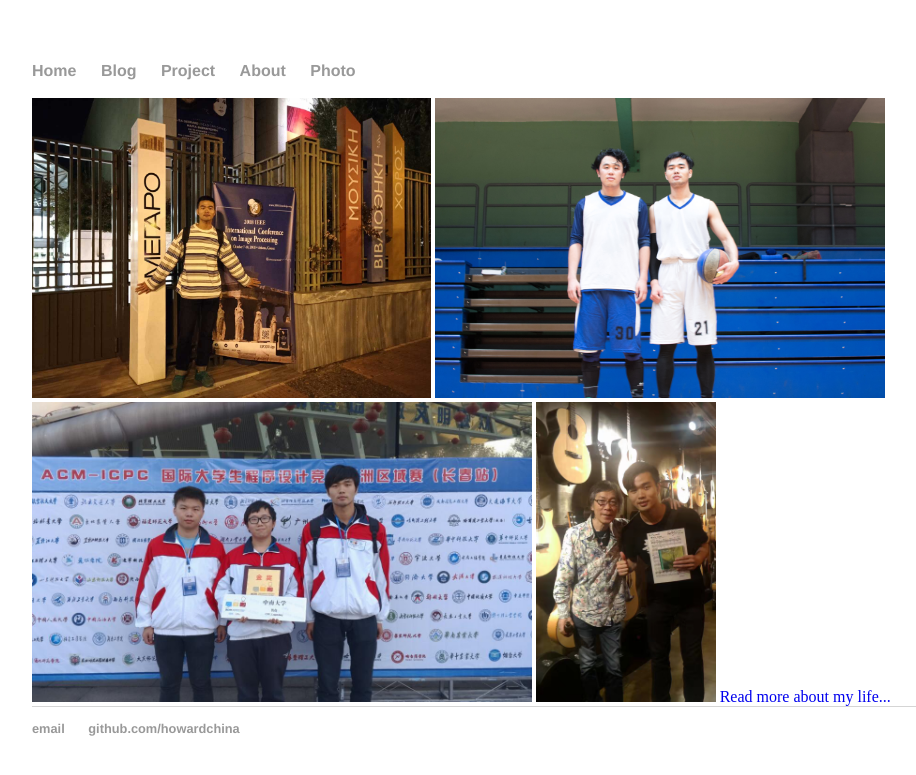
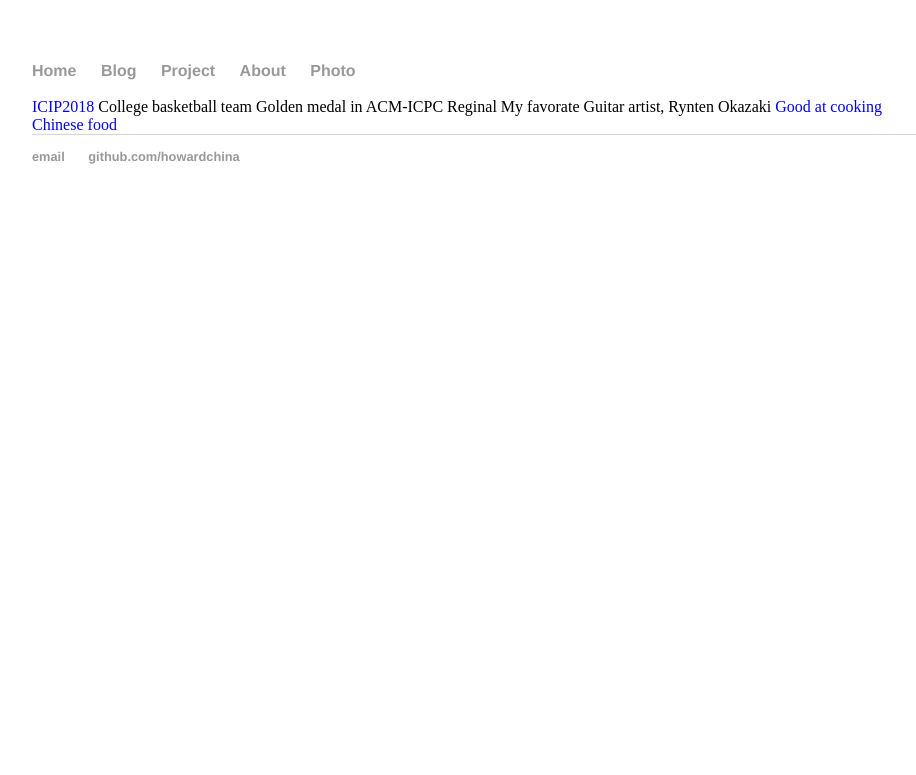
Before and after one commit to howardchina/howardchina.github.io, a Jekyll site: the page built from photo/index.html, in a window 1280 px wide. Shown: the top 775 px of the page, without its empty margins (160-1076 px from the left). Built offline with Jekyll 4.4.1, drawn with Linux system fonts in a browser that asks for light colours.

Commit message:
revise blog layouts

```diff
--- a/photo/index.html
+++ b/photo/index.html
@@ -5,9 +5,9 @@
 
 		<div class="blurb">
 			<!-- <h1>Hi there, I'm Qi He!</h1> -->
-			<img src="/img/ICIP2018/gate.jpg" title="ICIP2018" height="300" />
-			<img src="/img/master/double.jpg" title="College basketball team" height="300" />
-			<img src="/img/ACM/team_outside.jpg" title="Golden medal, School ACM-ICPC Team" height="300" />
-			<img src="/img/Guitar/Okazaki.jpg" title="Rynten Okazaki, Guitar artist" height="300" />
-			<a href="http://phdeat.lofter.com/">Read more about my life...</a>
+			<a href="/img/ICIP2018/gate.jpg">ICIP2018</a>
+			<a src="/img/master/double.jpg">College basketball team</a>
+			<a src="/img/ACM/team_outside.jpg">Golden medal in ACM-ICPC Reginal</a>
+			<a src="/img/Guitar/Okazaki.jpg">My favorate Guitar artist, Rynten Okazaki</a>
+			<a href="http://phdeat.lofter.com/">Good at cooking Chinese food</a>
 		</div>
```
